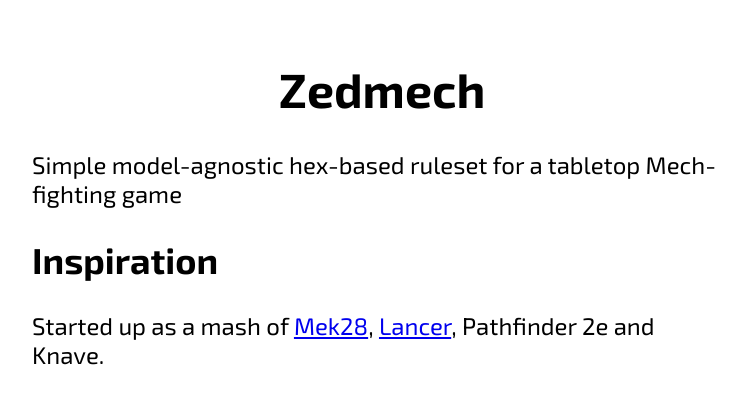
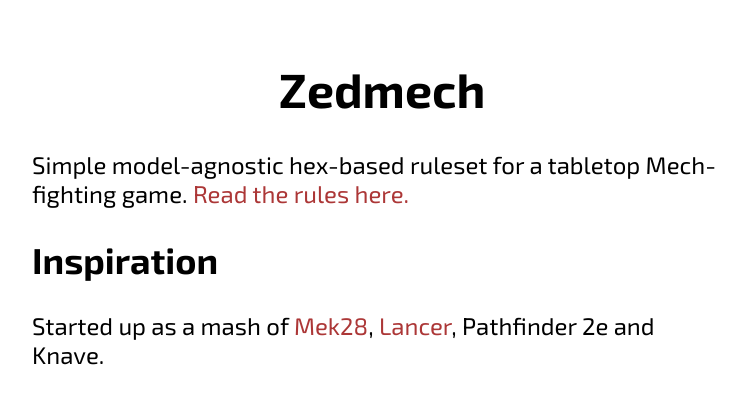
Before and after one commit to ktnlvr/zedmech, a plain HTML site: page index.html in a window 1280 px wide. Shown: the whole page, without its empty margins (258-1004 px from the left). Drawn offline with Linux system fonts and the light colour scheme.

Commit message:
Add the link to the rules on the landing page

```diff
--- a/index.html
+++ b/index.html
@@ -23,12 +23,22 @@
         h1 {
             text-align: center;
         }
+
+        a {
+            color: #ac3737;
+            text-decoration: none;
+        }
+
+        a:hover {
+            color: #ec273f;
+        }
     </style>
 </head>
 
 <body>
     <h1>Zedmech</h1>
-    Simple model-agnostic hex-based ruleset for a tabletop Mech-fighting game
+    Simple model-agnostic hex-based ruleset for a tabletop Mech-fighting game.
+    <a href="/rules.pdf">Read the rules here.</a>
 
     <h2>Inspiration</h2>
     Started up as a mash of
```
Also changed, not shown: 1 other file.
